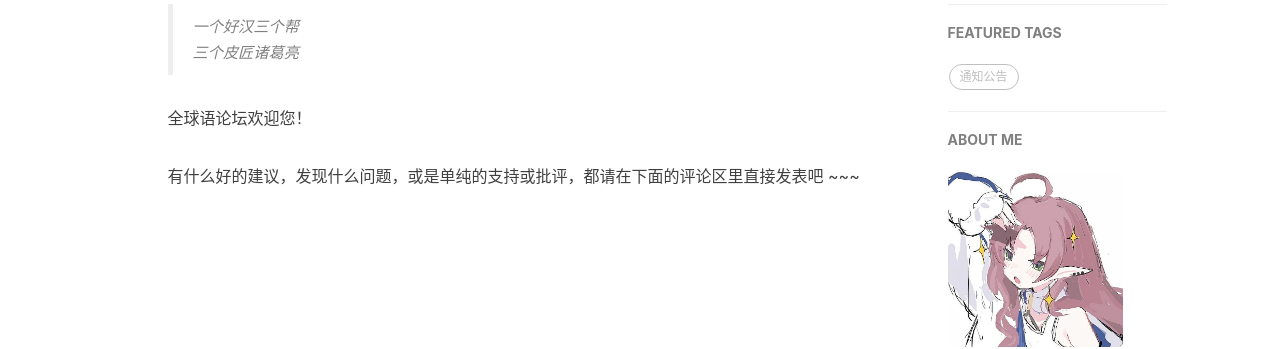
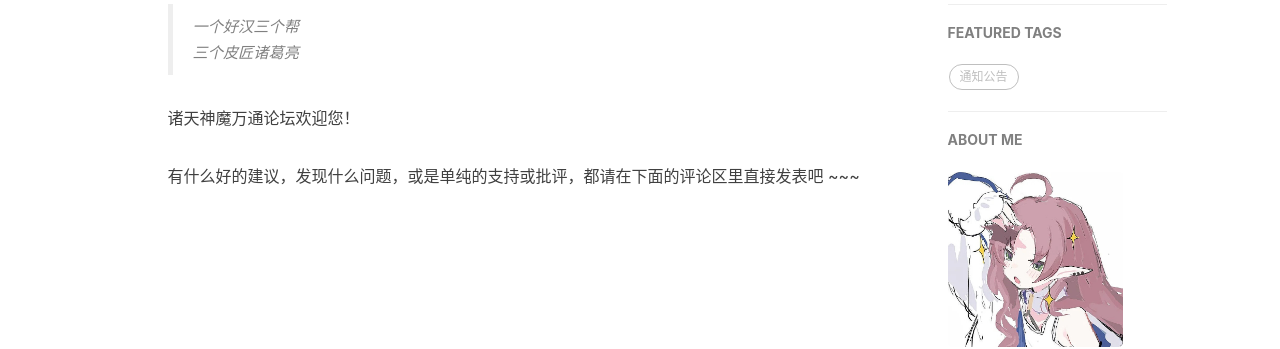
Before and after one commit to ONLYLOVELYKISS/onlylovelykiss.github.io, a Jekyll site: the page built from 3-forum.html, in a window 1280 px wide. Shown: the part 454-803 px from the top of the page. Built offline with Jekyll 4.4.1, drawn with Linux system fonts in a browser that asks for light colours; nearby versions of some CDN libraries; comment, search, counter and statistics services are not loaded.

Commit message:
更新 3-forum.html

```diff
--- a/3-forum.html
+++ b/3-forum.html
@@ -18,7 +18,7 @@ header-img: "img/post-bg-rwd.jpg"
     <blockquote><p>一个好汉三个帮<br>
     三个皮匠诸葛亮</p></blockquote>
 
-    <p>全球语论坛欢迎您！</p>
+    <p>诸天神魔万通论坛欢迎您！</p>
 
     <p>有什么好的建议，发现什么问题，或是单纯的支持或批评，都请在下面的评论区里直接发表吧 ~~~ </p>
 
```
